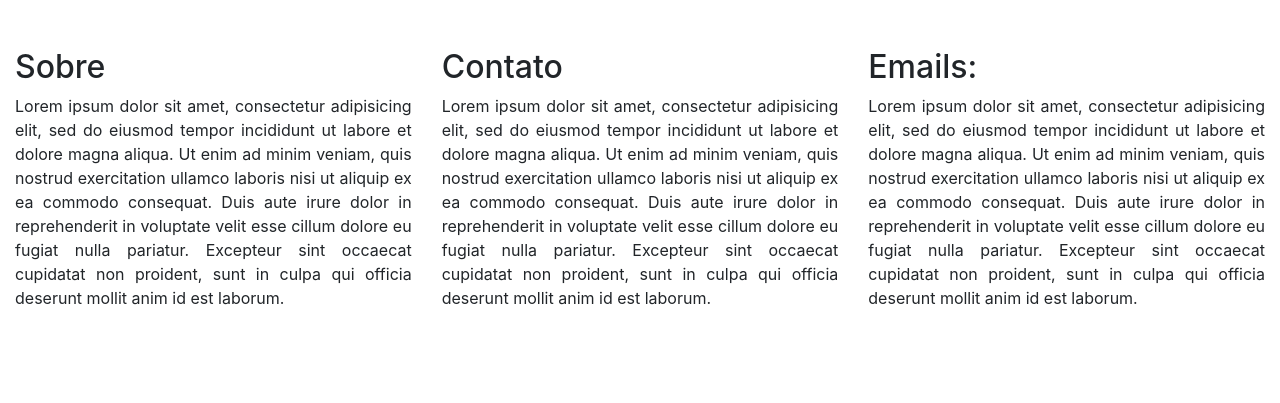
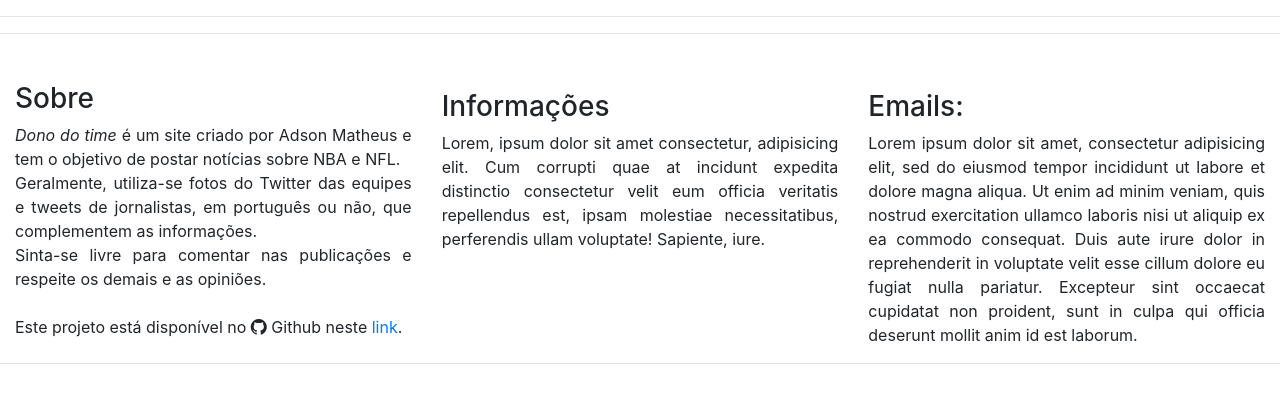
Before and after one commit to adson-matheus/donodotime, a Django app: page / in a window 1280 px wide. Shown: the part 59-462 px from the top of the page. Run offline with Django 3.2, Linux system fonts and the light colour scheme; data that the repository does not hold is empty; some libraries are stand-ins or nearby versions.

Commit message:
Melhorando página inicial

```diff
--- a/core/templates/core/base.html
+++ b/core/templates/core/base.html
@@ -6,8 +6,9 @@
 		<meta name="viewport" content="width=device-width, initial-scale=1.0">
 		<!-- Favicon -->
 		<link rel="icon" href="{% static 'core/img/favicon.png' %}" type="image/png">
-		<!-- Bootstrap 4 -->
+		<!-- Bootstrap 4, Bootstrap Icons -->
 		<link rel="stylesheet" href="https://stackpath.bootstrapcdn.com/bootstrap/4.1.3/css/bootstrap.min.css" integrity="sha384-MCw98/SFnGE8fJT3GXwEOngsV7Zt27NXFoaoApmYm81iuXoPkFOJwJ8ERdknLPMO" crossorigin="anonymous">
+		<link rel="stylesheet" href="https://cdn.jsdelivr.net/npm/bootstrap-icons@1.3.0/font/bootstrap-icons.css">
 		<!-- CSS -->
 		<link rel="stylesheet" type="text/css" href="{% static 'core/css/style.css' %}">
 		<title>{% block title %}{% endblock %}</title>
@@ -24,10 +25,8 @@
 				<div class="navbar-nav">
 					<a id="home" class="flex-md-fill text-md-center nav-link" href="{% url 'core:index' %}">Home</a>
 					<a id="news" class="flex-md-fill text-md-center nav-link" href="{% url 'core:noticiaListView' %}">Noticias</a>
-				</div>
-				<div class="navbar-nav">
 				{% if not user.is_authenticated %}
-						<a id="login" class="flex-sm-fill text-md-center nav-link" href="{% url 'social:begin' 'google-oauth2' %}" id="login">Login</a>
+					<a id="login" class="flex-sm-fill text-md-center nav-link" href="{% url 'social:begin' 'google-oauth2' %}" id="login">Login</a>
 				</div>
 			</div>
 		</nav>
@@ -36,21 +35,18 @@
 		</nav>
 		<div class="container-fluid mt-5">
 			<div class="row">
-				<div class="col-sm-10">
+				<div class="col-sm-12">
 					<!-- mostra o nome do admin -->
 					{% if user.is_staff %}
-						<span class="mb-3 mt-3">logado como {{user.username}}</span>
+						<span class="mb-3 mt-3 float-right">admin: {{user.username}}</span>
 					{% else %}
 						<!-- mostra o email do usuario -->
-						<span class="mb-3 mt-3">Bem vindo,<br/>{{request.user.email}}</span>
+						<span class="mb-3 mt-3 float-right">Usuário: {{request.user.email}}</span>
 					{% endif %}
-				</div>
-				<div class="col-sm-2">
-					<a class="mb-3 mt-0 float-sm-right" href="{% url 'logout' %}"><button class="btn btn-danger p-2">Sair</button></a>
 				</div>
 			</div>
 		</div>
-		{% endif %}
+				{% endif %}
 
 		{% block content %}{% endblock %}
 	</body>
--- a/core/templates/core/index.html
+++ b/core/templates/core/index.html
@@ -4,17 +4,31 @@
 
 {% block content %}
 	{% if request.user.is_staff %}
-		<a href="{% url 'core:noticiaCadastro' %}">Cadastrar nova notícia</a>
+		<div class="container-fluid">
+			<div class="row">
+				<div class="col-sm-12">
+					<div class="float-right">
+						<a class="btn btn-outline-success" href="{% url 'core:noticiaCadastro' %}">
+							<i class="bi bi-plus-square"></i> Notícia
+						</a>
+						<a class="btn btn-outline-danger" href="{% url 'logout' %}">
+							<i class="bi bi-box-arrow-right"></i>
+						</a>
+					</div>
+				</div>
+			</div>
+		</div>
 	{% endif %}
+	<hr>
 	{% if query.titulo %}
 	<div class="container-fluid mt-5">
 		<div class="row">
-			<div class="col-sm-8">
+			<div class="col-sm-12 col-md-8 col-lg-8">
 				<!-- foto da noticia mais recente -->
-				<img class="img-fluid rounded" src="{{query.url_foto}}" alt="{{query.autorais_foto}}" height="400px">
+				<img class="img-fluid rounded" src="{{query.url_foto}}" alt="{{query.autorais_foto}}">
 			</div>
-			<div class="col-sm-4">
-				<h1 class="text-uppercase">
+			<div class="col-sm-12 col-md-4 col-lg-4">
+				<h3>
 					<!-- se estiver autenticado, pode ler a noticia completa -->
 					{% if user.is_authenticated %}
 						<a href="{% url 'core:noticiaDetailView' query.id %}">{{query.titulo}}</a>
@@ -22,40 +36,48 @@
 						<!-- se não estiver autenticado, só pode ler -->
 						{{query.titulo}}
 					{% endif %}
-				</h1>
+				</h3>
+				<p class="text-justify">
+					{{query.reportagem_pt1}}..
+					{% if user.is_authenticated %}
+						<a href="{% url 'core:noticiaDetailView' query.id %}">Ler mais</a>
+					{% else %}
+						<a href="{% url 'social:begin' 'google-oauth2' %}" id="login">Login para ler a notícia completa</a>
+					{% endif %}
+				</p>
 			</div>
 		</div>
 	</div>
 	{% endif %}
+	<hr>
 	<footer>
 		<div class="container-fluid flex-column flex-sm-row mt-5">
 			<div class="row">
-				<div class="col-sm-4">
-					<h2>Sobre</h2>
-					<p class="text-justify">Lorem ipsum dolor sit amet, consectetur adipisicing elit, sed do eiusmod
-					tempor incididunt ut labore et dolore magna aliqua. Ut enim ad minim veniam,
-					quis nostrud exercitation ullamco laboris nisi ut aliquip ex ea commodo
-					consequat. Duis aute irure dolor in reprehenderit in voluptate velit esse
-					cillum dolore eu fugiat nulla pariatur. Excepteur sint occaecat cupidatat non
-					proident, sunt in culpa qui officia deserunt mollit anim id est laborum.</p>
+				<div class="col-sm-4 border-bottom">
+					<h3>Sobre</h3>
+					<p class="text-justify">
+						<cite>Dono do time</cite> é um site criado por Adson Matheus e tem o objetivo de postar notícias sobre NBA e NFL. <br>Geralmente, utiliza-se fotos do Twitter das equipes e tweets de jornalistas, em português ou não, que complementem as informações.
+						<br>
+						Sinta-se livre para comentar nas publicações e respeite os demais e as opiniões. <br><br>
+						Este projeto está disponível no <i class="bi bi-github"></i> Github neste <a href="https://www.github.com/adson62/donodotime">link</a>.
+					</p>
 				</div>
-				<div class="col-sm-4">
-					<h2>Contato</h2>
-					<p class="text-justify">Lorem ipsum dolor sit amet, consectetur adipisicing elit, sed do eiusmod
-					tempor incididunt ut labore et dolore magna aliqua. Ut enim ad minim veniam,
-					quis nostrud exercitation ullamco laboris nisi ut aliquip ex ea commodo
-					consequat. Duis aute irure dolor in reprehenderit in voluptate velit esse
-					cillum dolore eu fugiat nulla pariatur. Excepteur sint occaecat cupidatat non
-					proident, sunt in culpa qui officia deserunt mollit anim id est laborum.</p>
+				<div class="col-sm-4 mt-2 border-bottom">
+					<h3>Informações</h3>
+					<p class="text-justify">
+						Lorem, ipsum dolor sit amet consectetur, adipisicing elit. Cum corrupti quae at incidunt expedita distinctio consectetur velit eum officia veritatis repellendus est, ipsam molestiae necessitatibus, perferendis ullam voluptate! Sapiente, iure.
+					</p>
 				</div>
-				<div class="col-sm-4">
-					<h2>Emails:</h2>
-					<p class="text-justify">Lorem ipsum dolor sit amet, consectetur adipisicing elit, sed do eiusmod
-					tempor incididunt ut labore et dolore magna aliqua. Ut enim ad minim veniam,
-					quis nostrud exercitation ullamco laboris nisi ut aliquip ex ea commodo
-					consequat. Duis aute irure dolor in reprehenderit in voluptate velit esse
-					cillum dolore eu fugiat nulla pariatur. Excepteur sint occaecat cupidatat non
-					proident, sunt in culpa qui officia deserunt mollit anim id est laborum.</p>
+				<div class="col-sm-4 mt-2 border-bottom">
+					<h3>Emails:</h3>
+					<p class="text-justify">
+						Lorem ipsum dolor sit amet, consectetur adipisicing elit, sed do eiusmod
+						tempor incididunt ut labore et dolore magna aliqua. Ut enim ad minim veniam,
+						quis nostrud exercitation ullamco laboris nisi ut aliquip ex ea commodo
+						consequat. Duis aute irure dolor in reprehenderit in voluptate velit esse
+						cillum dolore eu fugiat nulla pariatur. Excepteur sint occaecat cupidatat non
+						proident, sunt in culpa qui officia deserunt mollit anim id est laborum.
+					</p>
 				</div>
 			</div>
 		</div>
```
